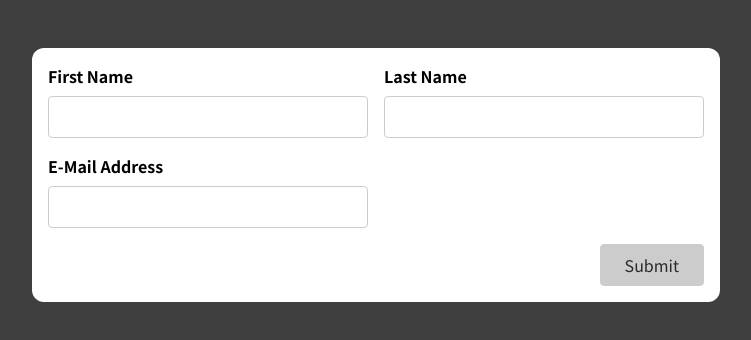
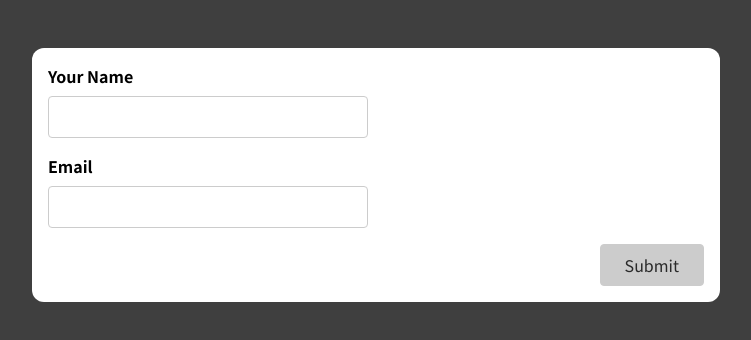
Before and after one commit to dnmrk/React, a React (Create React App) app: page / in a window 1280 px wide. Shown: the top 340 px of the page, without its empty margins (264-1015 px from the left). Built offline with nearby package versions, Linux system fonts and the light colour scheme.

Commit message:
- form validation

```diff
--- a/src/App.js
+++ b/src/App.js
@@ -1,9 +1,10 @@
 import BasicForm from './components/BasicForm';
+import SimpleInput from './components/SimpleInput';
 
 function App() {
   return (
     <div className="app">
-      <BasicForm />
+      <SimpleInput />
     </div>
   );
 }
--- a/src/components/SimpleInput.js
+++ b/src/components/SimpleInput.js
@@ -1,4 +1,3 @@
-import { useState } from 'react';
 import useInput from '../hooks/use-input';
 
 const SimpleInput = (props) => {
```
